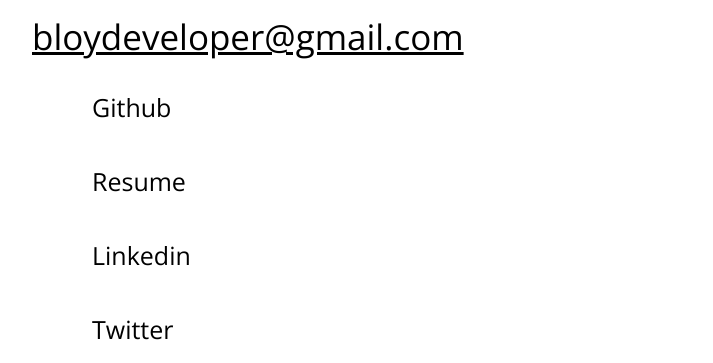
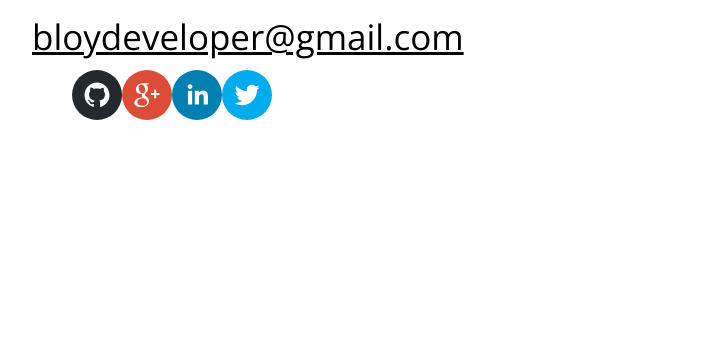
Before and after one commit to Britt-hub/brittany-loy, a React (Create React App) app in the folder portfolioapp/: page / in a window 1280 px wide. Shown: the part 3282-3645 px from the top of the page, without its empty margins (28-741 px from the left). After the commit the page ends 3402 px from the top, so only its background shows below. Built offline with nearby package versions, Linux system fonts and the light colour scheme.

Commit message:
creating heroku

```diff
--- a/portfolioapp/package.json
+++ b/portfolioapp/package.json
@@ -1,5 +1,3 @@
-
-
 {
   "name": "portfolioapp",
   "version": "0.1.0",
--- a/portfolioapp/src/App.js
+++ b/portfolioapp/src/App.js
@@ -6,6 +6,8 @@
 import Work from './components/Work';
 import Contact from './components/Contact';
 import Navbar from './components/Navbar'
+import { SocialIcon } from 'react-social-icons';
+
 
 function App() {
   return (
--- a/portfolioapp/src/components/Contact.js
+++ b/portfolioapp/src/components/Contact.js
@@ -1,6 +1,11 @@
 import React, { Component } from 'react';
 import Fade from 'react-reveal/Fade';
 import data from '../data';
+import { SocialIcon } from 'react-social-icons';
+
+
+
+
 
 class Contact extends Component {
     state = {  }
@@ -17,9 +22,12 @@
                     <a href={`mailto:${data.contactEmail}`} className='email'>{data.contactEmail}</a>
                 <ul>
                     {data.social.map((link,index)=>(
-                        <li key={index}><a target='_blank' rel="noopener noreferrer" href={link.url}>{link.name}</a></li>
+                        // <li key={index}><a target='_blank' rel="noopener noreferrer" href={link.url}>{link.name}</a></li>
+                        <SocialIcon url={link.url} />
                     ))}
-                </ul>
+                    </ul>
+
+
         </div>
         </Fade>
 
```
Also changed, not shown: package.json (added, +19 -0 lines), portfolioapp/src/data.js (+26 -0 lines), 2 other files (tests, documents, lock files or other folders).
